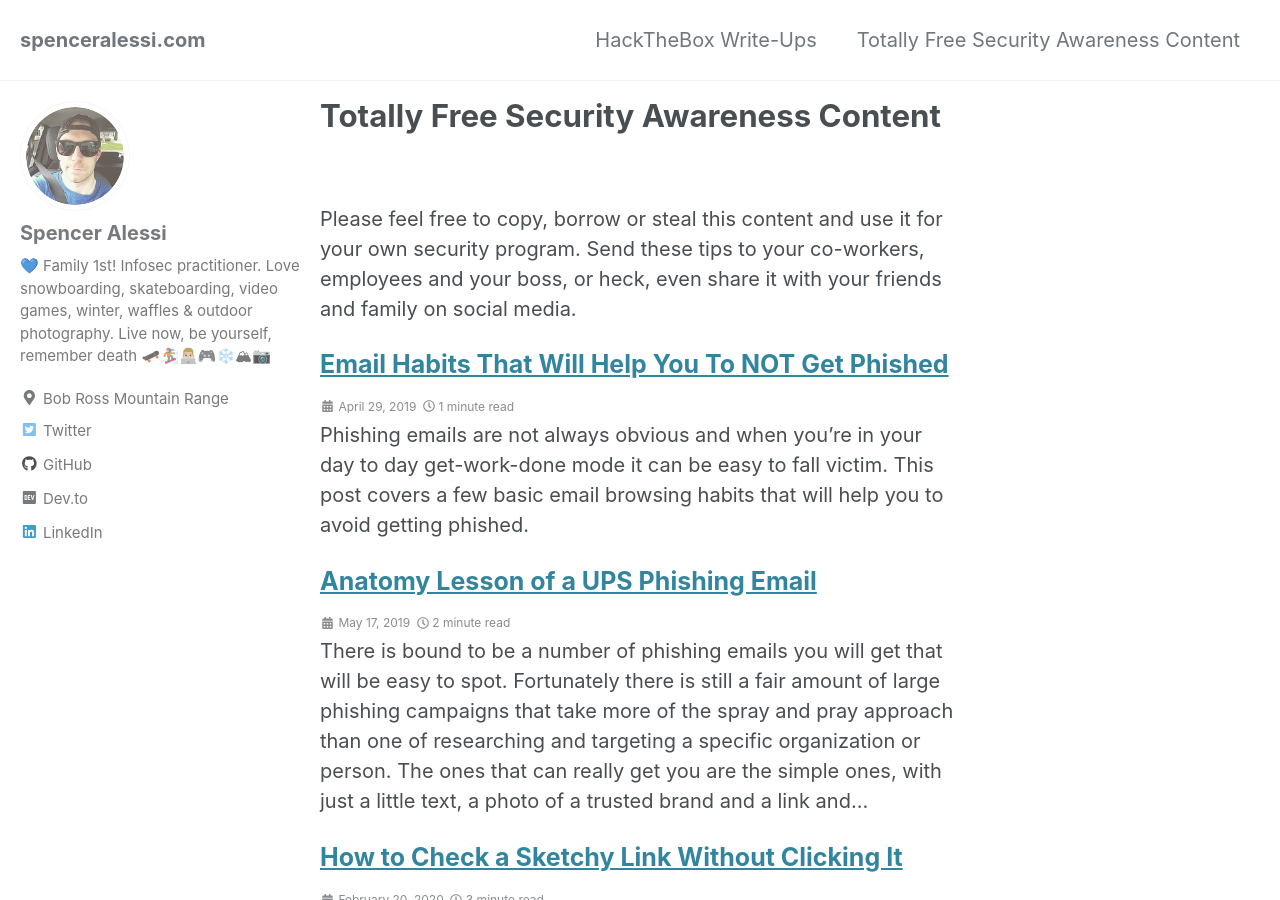
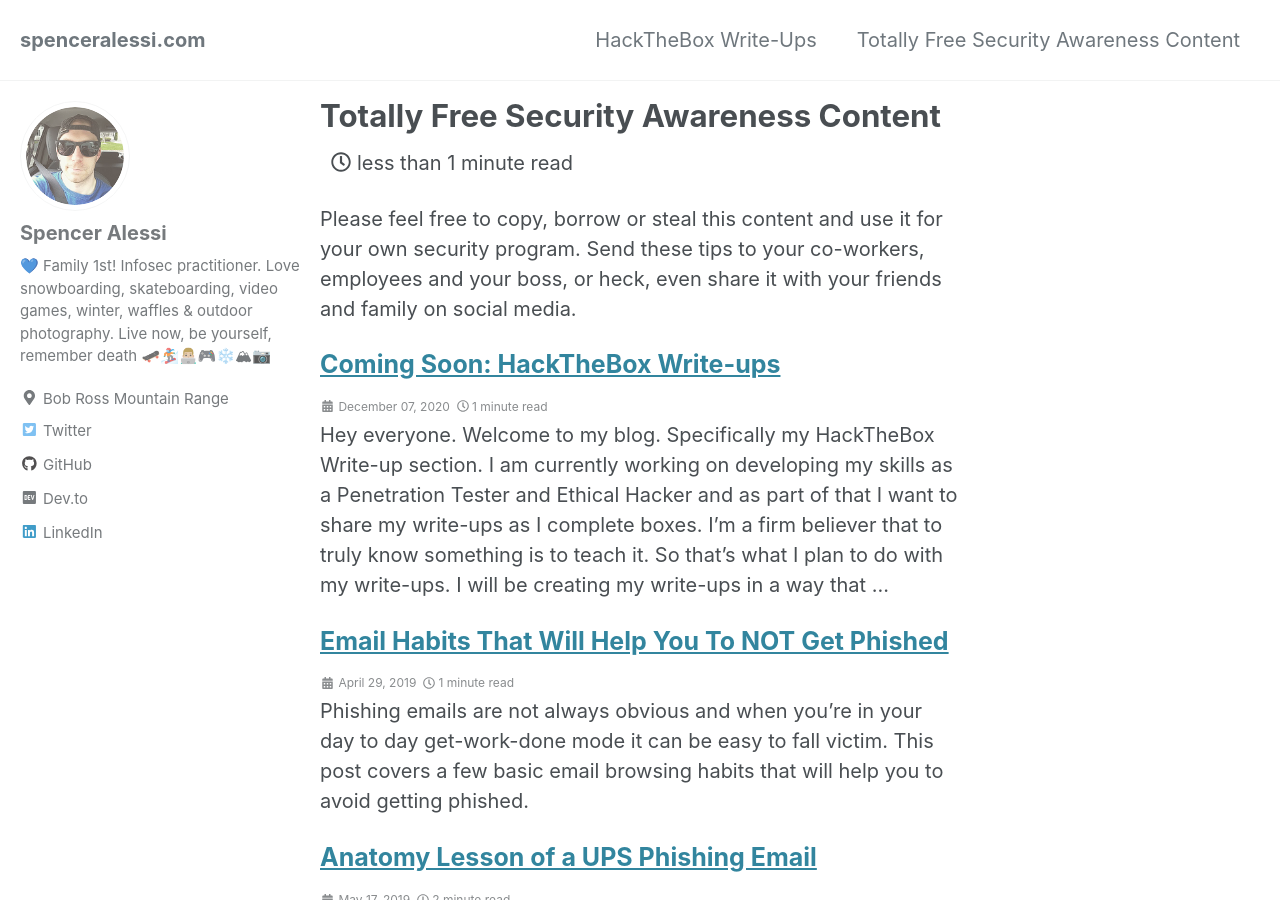
Before and after one commit to techspence/techspence.github.io, a Jekyll site: the page built from _pages/securityawareness.html, in a window 1280 px wide and 900 px high. Built offline with Jekyll 4.4.1, drawn with Linux system fonts in a browser that asks for light colours; cached includes are drawn as plain includes; part of the change alters nothing that is shown; some of the changed text lies outside the part shown.

Commit message:
fixed typo

```diff
--- a/_config.yml
+++ b/_config.yml
@@ -292,13 +292,24 @@ collections:
   securityawareness:
     output: true
     permalink: /:collection/:path/
-hackthebox:
+  hackthebox:
     output: true
     permalink: /:collection/:path/
 
 
 # Defaults
 defaults:
+  # _pages
+  - scope:
+      path: ""
+      type: pages
+    values:
+      layout: single
+      author_profile: true
+      read_time: true
+      comments: # true
+      share: true
+      related: true
   # _posts
   - scope:
       path: ""
```
